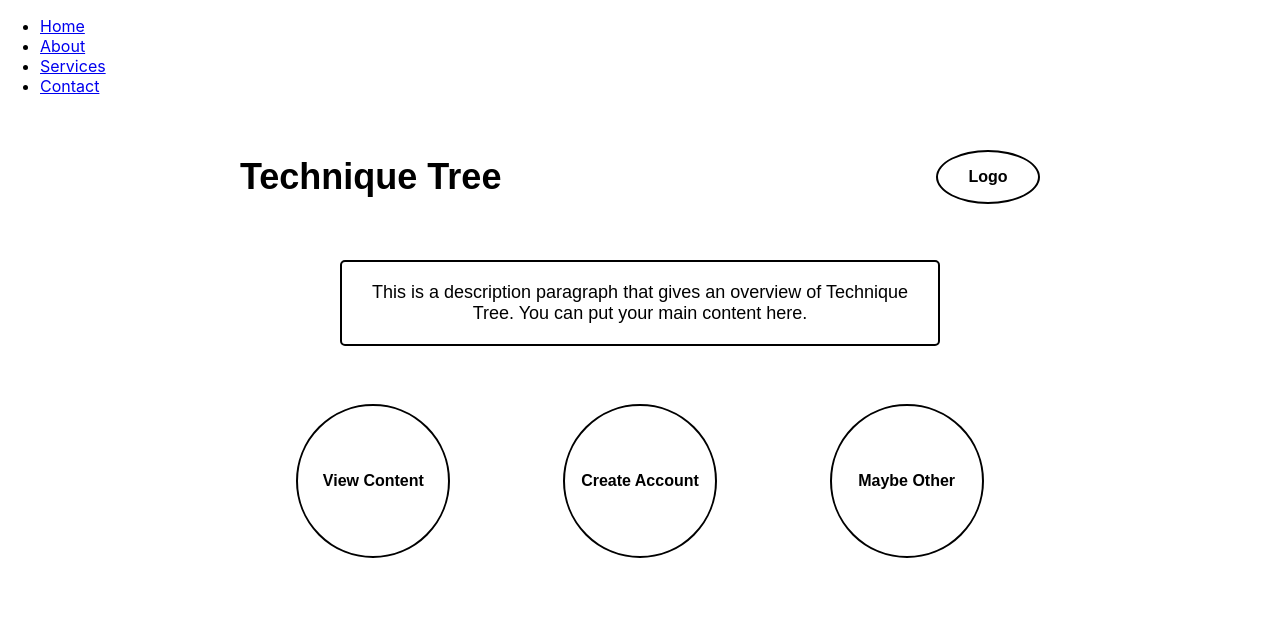
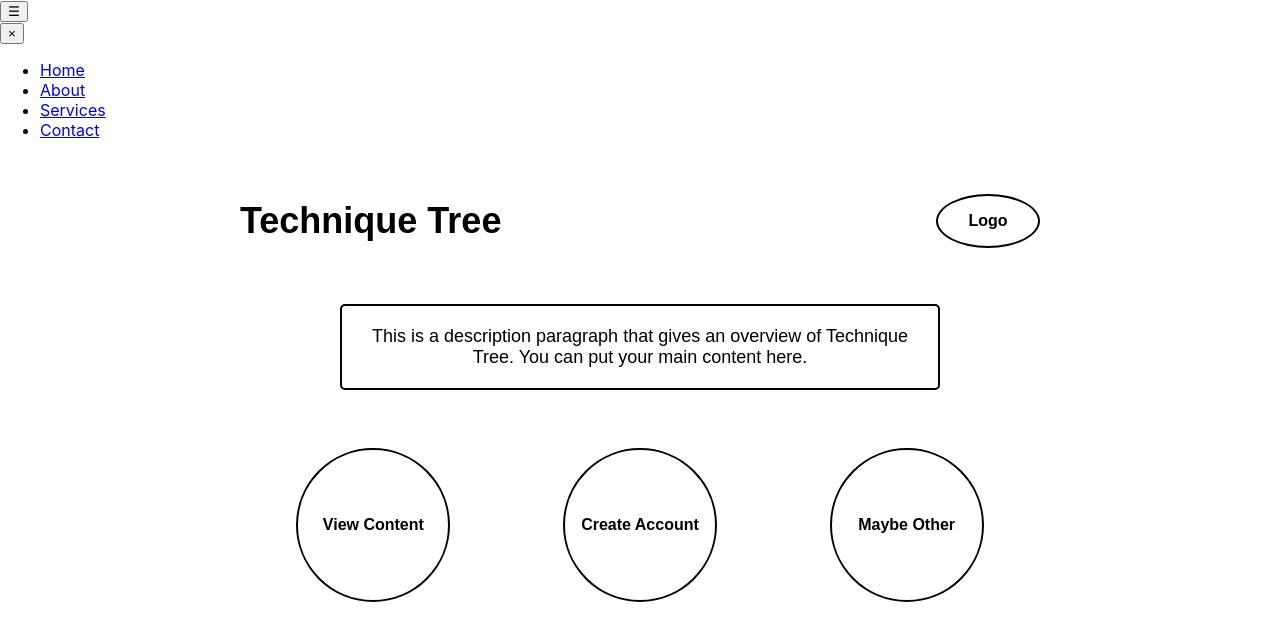
Before and after one commit to seanhaas33/TechniqueTree, a React (Create React App) app in the folder frontend/: page / in a window 1280 px wide. Shown: the top 640 px of the page. Built offline with nearby package versions, Linux system fonts and the light colour scheme.

Commit message:
Update navbar.jsx

```diff
--- a/frontend/src/components/navbar.jsx
+++ b/frontend/src/components/navbar.jsx
@@ -1,16 +1,35 @@
-import React from "react";
-import { Link } from 'react-router-dom';
+import React, { useState } from "react";
+import { BrowserRouter as Router, Route, Switch, Link } from 'react-router-dom';
 
 const Navbar = () => {
+  const [isOpen, setIsOpen] = useState(false);
+
+  const toggleNavbar = () => {
+    setIsOpen(!isOpen);
+  };
+
   return (
-    <nav className="navbar">
-      <ul className="navbar-links">
-        <li><Link to="/">Home</Link></li>
-        <li><Link to="/about">About</Link></li>
-        <li><Link to="/services">Services</Link></li>
-        <li><Link to="/contact">Contact</Link></li>
-      </ul>
-    </nav>
+    <div>
+      <button className="menu-button" onClick={toggleNavbar}>
+        ☰ {/* Menu icon or text */}
+      </button>
+
+      {/* Sidebar */}
+      <div className={`navbar ${isOpen ? "open" : ""}`}>
+        <button className="close-btn" onClick={toggleNavbar}>
+          &times; {/* Close icon */}
+        </button>
+        <ul className="navbar-links">
+          <li><a href="/">Home</a></li>
+          <li><a href="/about">About</a></li>
+          <li><a href="/services">Services</a></li>
+          <li><a href="/contact">Contact</a></li>
+        </ul>
+      </div>
+
+      {/* Overlay when navbar is open */}
+      {isOpen && <div className="overlay" onClick={toggleNavbar}></div>}
+    </div>
   );
 };
 
```
